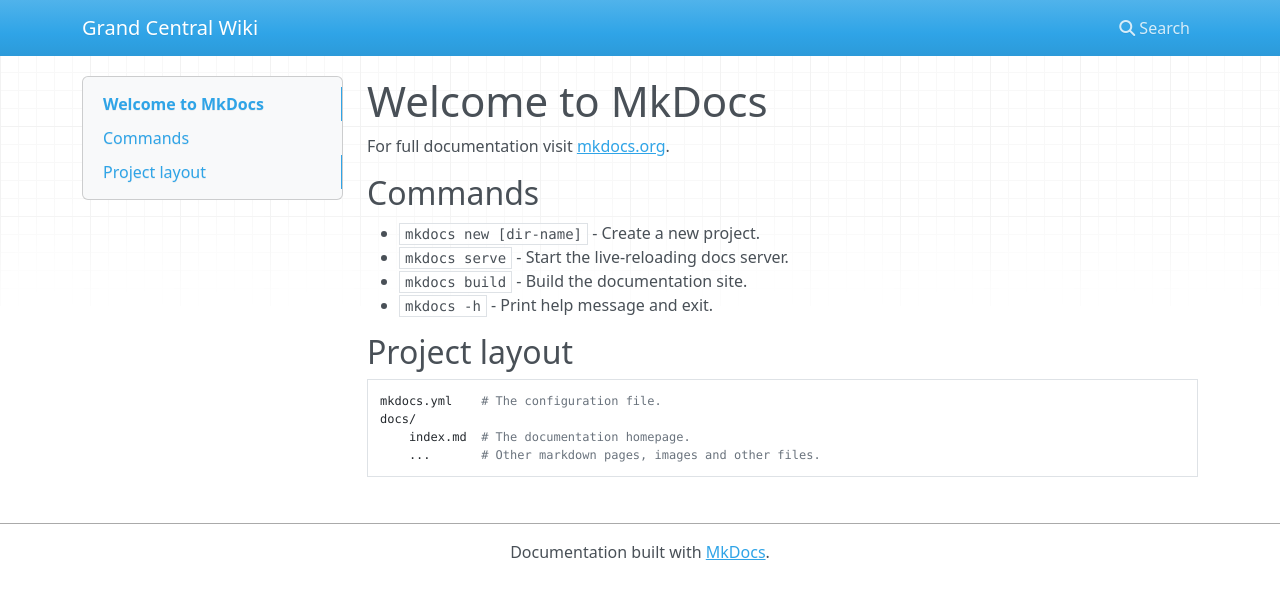
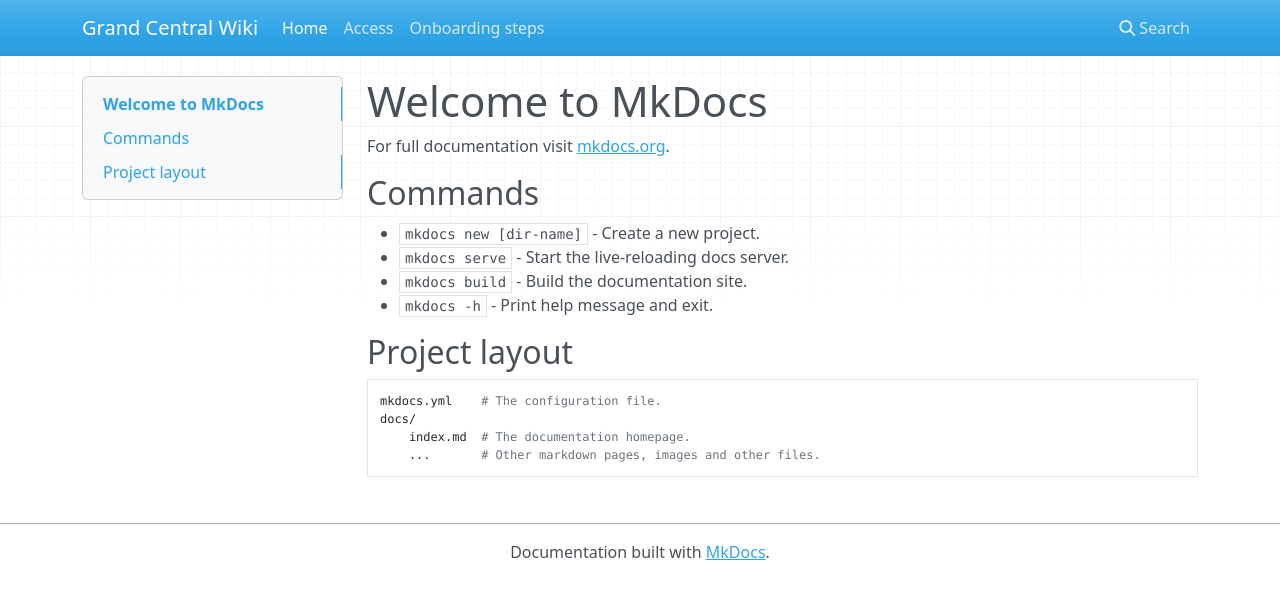
Before and after one commit to abbycross/test-mkdocs, an MkDocs documentation site: the page built from docs/index.md, in a window 1280 px wide. Shown: the top 599 px of the page. Built offline with MkDocs 1.6.1, drawn with Linux system fonts in a browser that asks for light colours; nearby versions of some CDN libraries.

Commit message:
Update mkdocs.yml

```diff
--- a/mkdocs.yml
+++ b/mkdocs.yml
@@ -1 +1,5 @@
 site_name: Grand Central Wiki
+nav:
+    - Home: index.md
+    - Access: access.md
+    - Onboarding steps: onboard.md
```
